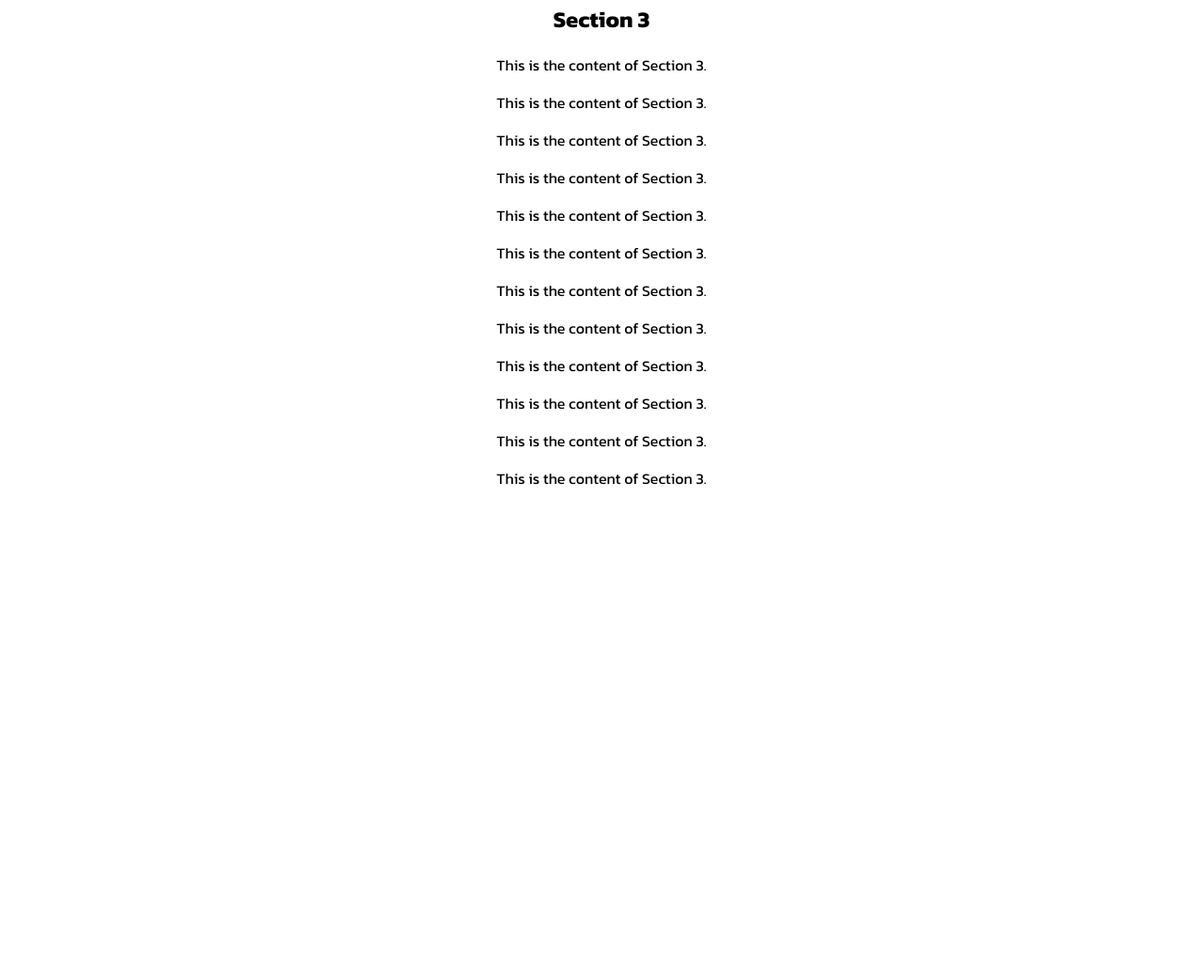
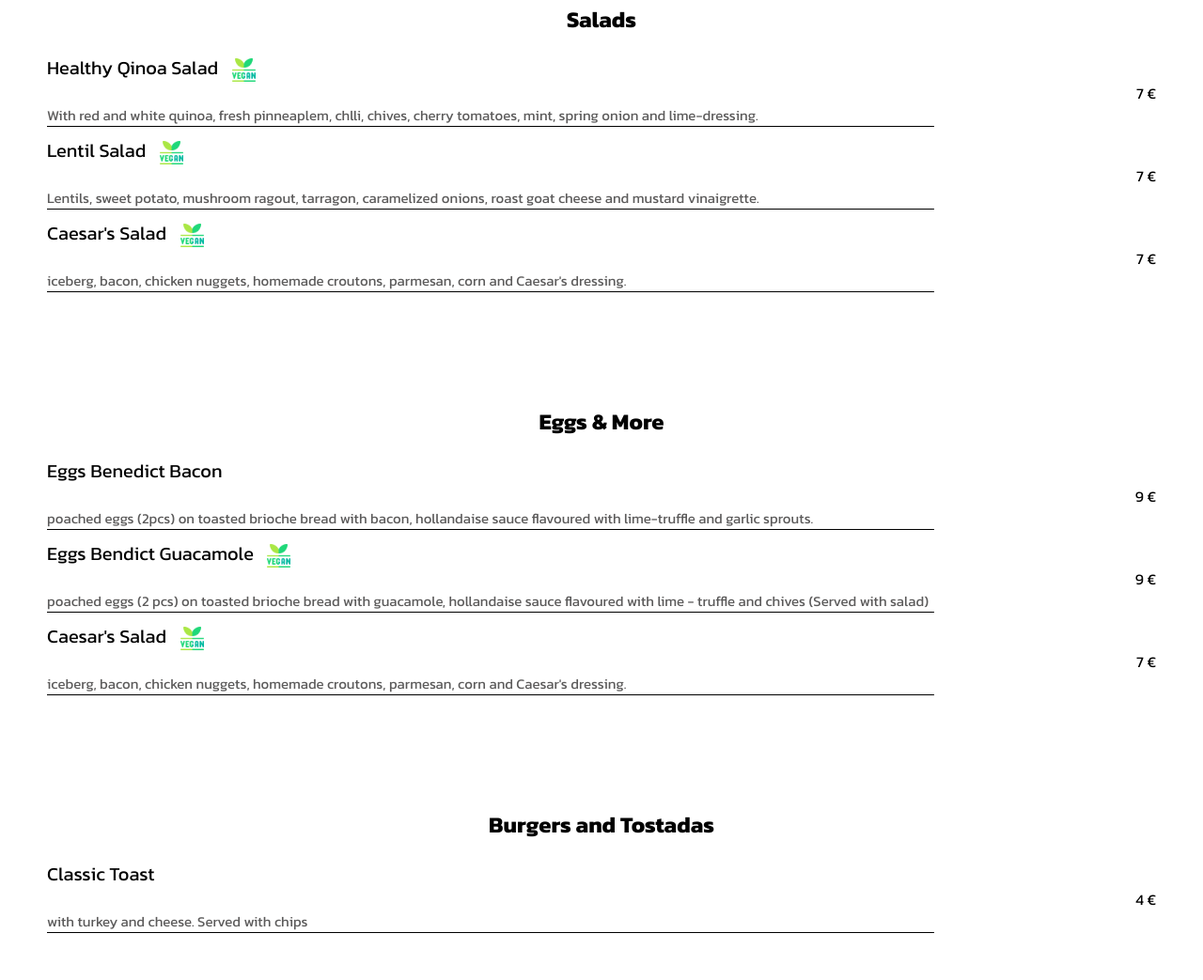
Before and after one commit to Ioannis-Triantafyllakis/Navbar_Example, a plain HTML site: page index.html in a window 1280 px wide. Shown: the part 1161-2204 px from the top of the page at 94% size. Before the commit the page ends 1748 px from the top, so only its background shows below. Drawn offline with Linux system fonts and the light colour scheme; a script that the page names is missing.

Commit message:
Add more items

```diff
--- a/index.html
+++ b/index.html
@@ -13,7 +13,9 @@
       <ul>
         <li><a href="#section1">Yogurt and Porridge</a></li>
         <li><a href="#section2">Pancakes</a></li>
-        <li><a href="#section3">Section 3</a></li>
+        <li><a href="#section3">Salads</a></li>
+        <li><a href="#section4">Eggs & More</a></li>
+        <li><a href="#section5">Burgers & Tostadas</a></li>
       </ul>
     </nav>
   </header>
@@ -92,7 +94,6 @@
 
       <div class="item-name">
         Lilla Pause
-        <img src="media/vegan.png" alt="Vegan" width="25" style="vertical-align: middle; margin-left: 10px;">
       </div>
       <div class="price">8 €</div>
       <div class="item-descr">
@@ -101,20 +102,77 @@
     </section>
 
     <section id="section3">
-      <h2>Section 3</h2>
-      <p>This is the content of Section 3.</p>
-      <p>This is the content of Section 3.</p>
-      <p>This is the content of Section 3.</p>
-      <p>This is the content of Section 3.</p>
-      <p>This is the content of Section 3.</p>
-      <p>This is the content of Section 3.</p>
-      <p>This is the content of Section 3.</p>
-      <p>This is the content of Section 3.</p>
-      <p>This is the content of Section 3.</p>
-      <p>This is the content of Section 3.</p>
-      <p>This is the content of Section 3.</p>
-      <p>This is the content of Section 3.</p>
+      <h2>Salads</h2>
+
+      <div class="item-name">
+        Healthy Qinoa Salad
+        <img src="media/vegan.png" alt="Vegan" width="25" style="vertical-align: middle; margin-left: 10px;">
+      </div>
+      <div class="price">7 €</div>
+      <div class="item-descr">
+        With red and white quinoa, fresh pinneaplem, chlli, chives, cherry tomatoes, mint, spring onion and lime-dressing.
+      </div>
+
+      <div class="item-name">
+        Lentil Salad
+        <img src="media/vegan.png" alt="Vegan" width="25" style="vertical-align: middle; margin-left: 10px;">
+      </div>
+      <div class="price">7 €</div>
+      <div class="item-descr">
+        Lentils, sweet potato, mushroom ragout, tarragon, caramelized onions, roast goat cheese and mustard vinaigrette.
+      </div>
+
+      <div class="item-name">
+        Caesar's Salad
+        <img src="media/vegan.png" alt="Vegan" width="25" style="vertical-align: middle; margin-left: 10px;">
+      </div>
+      <div class="price">7 €</div>
+      <div class="item-descr">
+        iceberg, bacon, chicken nuggets, homemade croutons, parmesan, corn and Caesar's dressing.
+      </div>
     </section>
+
+    <section id="section4">
+        <h2>Eggs & More</h2>
+
+        <div class="item-name">
+          Eggs Benedict Bacon
+        </div>
+        <div class="price">9 €</div>
+        <div class="item-descr">
+          poached eggs (2pcs) on toasted brioche bread with bacon, hollandaise sauce flavoured with lime-truffle and garlic sprouts.
+        </div>
+
+        <div class="item-name">
+          Eggs Bendict Guacamole
+          <img src="media/vegan.png" alt="Vegan" width="25" style="vertical-align: middle; margin-left: 10px;">
+        </div>
+        <div class="price">9 €</div>
+        <div class="item-descr">
+          poached eggs (2 pcs) on toasted brioche bread with guacamole, hollandaise sauce flavoured with lime - truffle and chives (Served with salad)
+        </div>
+
+        <div class="item-name">
+          Caesar's Salad
+          <img src="media/vegan.png" alt="Vegan" width="25" style="vertical-align: middle; margin-left: 10px;">
+        </div>
+        <div class="price">7 €</div>
+        <div class="item-descr">
+          iceberg, bacon, chicken nuggets, homemade croutons, parmesan, corn and Caesar's dressing.
+        </div>
+    </section>
+
+      <section id="section5">
+        <h2>Burgers and Tostadas</h2>
+
+        <div class="item-name">
+          Classic Toast
+        </div>
+        <div class="price">4 €</div>
+        <div class="item-descr">
+          with turkey and cheese. Served with chips
+        </div>
+      </section>
   </main>
 
   <script src="app.js"></script>
```
